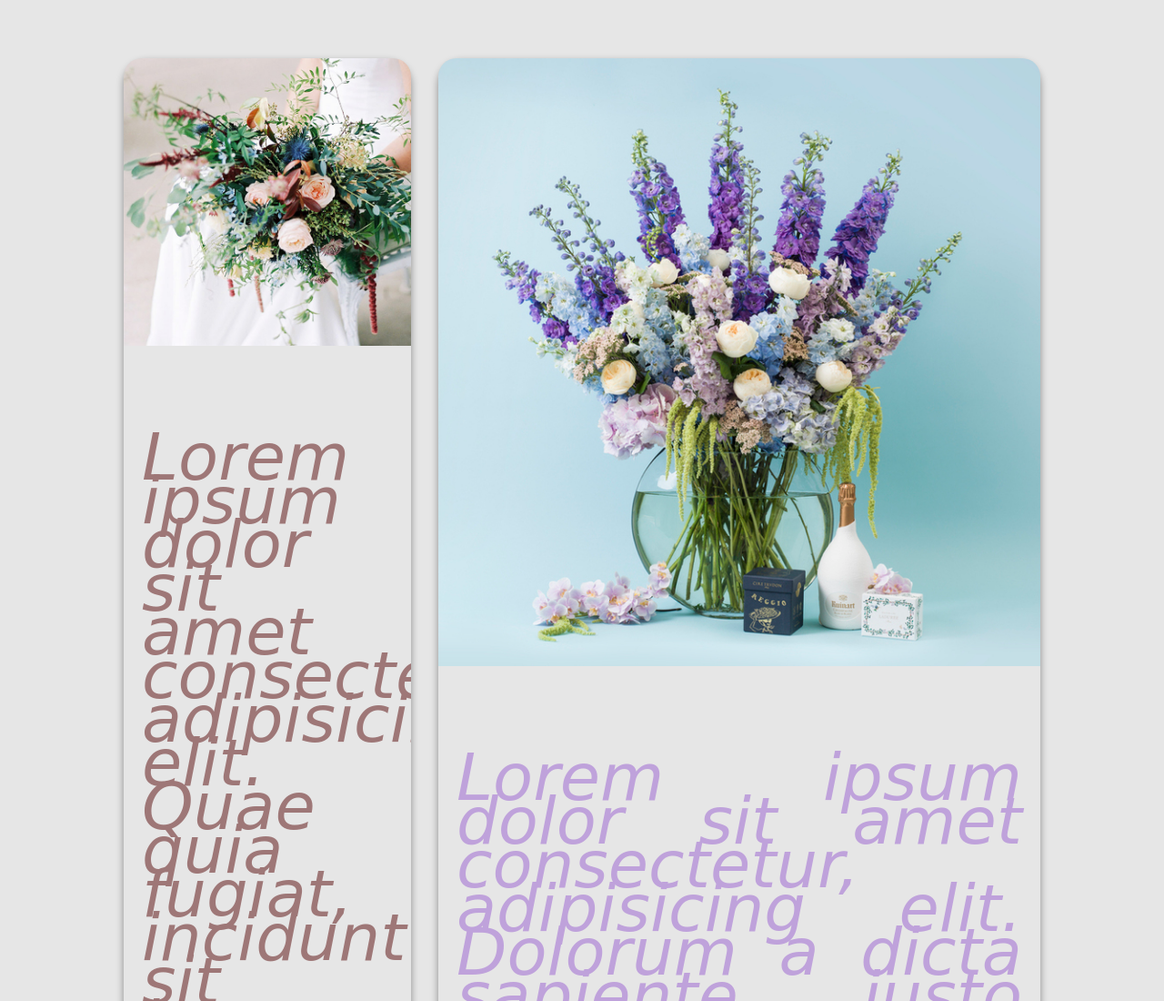
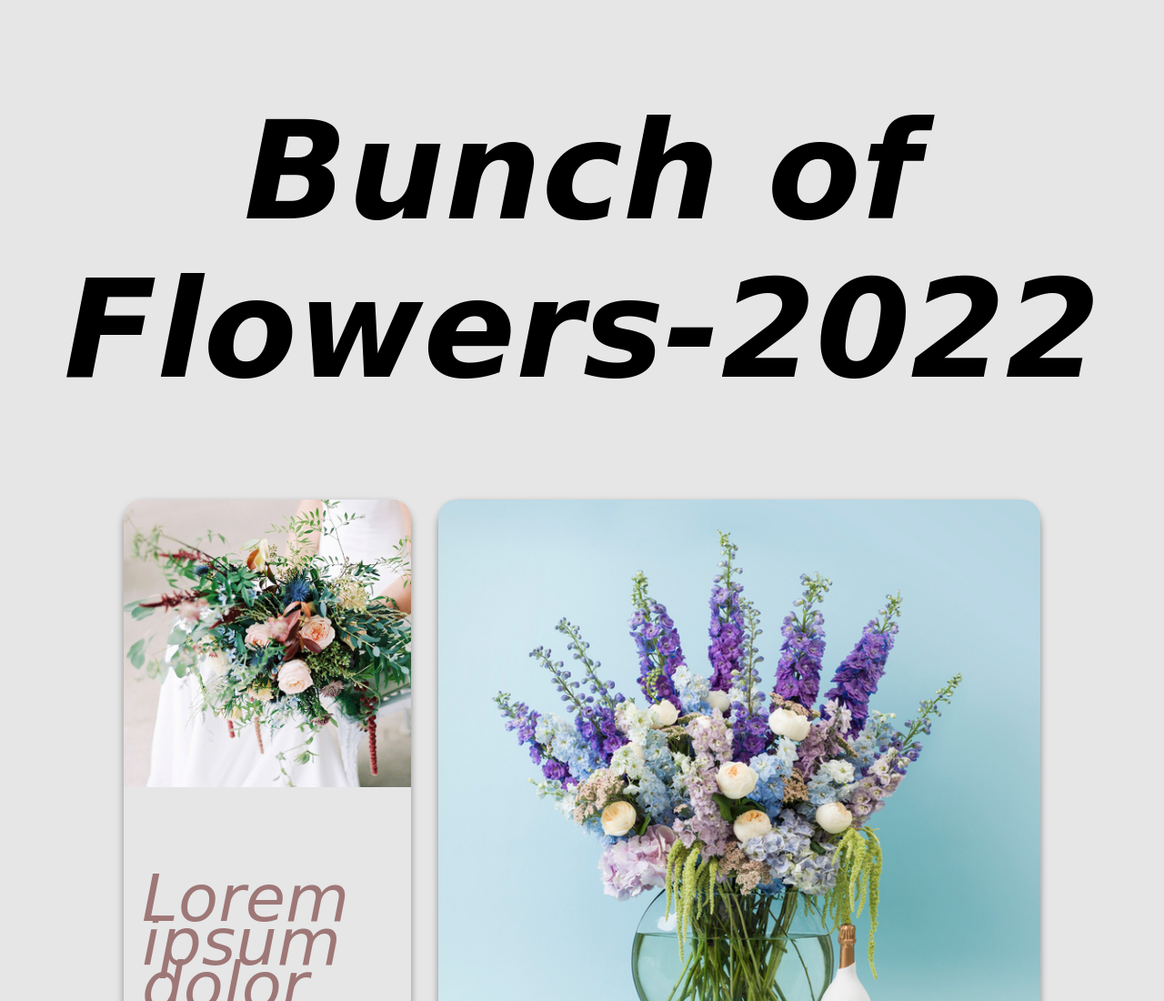
Before and after one commit to Afkre/Bunch-of-Flowers, a plain HTML site: page index.html in a window 1280 px wide. Shown: the top 1100 px of the page at 91% size. Drawn offline with Linux system fonts and the light colour scheme; a web font is replaced by a local one.

Commit message:
21.11.14-1B

```diff
--- a/index.html
+++ b/index.html
@@ -13,7 +13,7 @@
 
 </head>
 <body>
-    <!-- <h1 >Bunch of Flowers-2022 </h1> -->
+    <h1 >Bunch of Flowers-2022 </h1>
     <div class="container">
 
         <div class="grid-box grid-box-1">
--- a/style.css
+++ b/style.css
@@ -1,5 +1,11 @@
 body {
     background-color: rgb(230 230 230);
+}
+
+h1 {
+    font-size: 150px;
+    text-align: center;
+
 }
 
 * {
```
